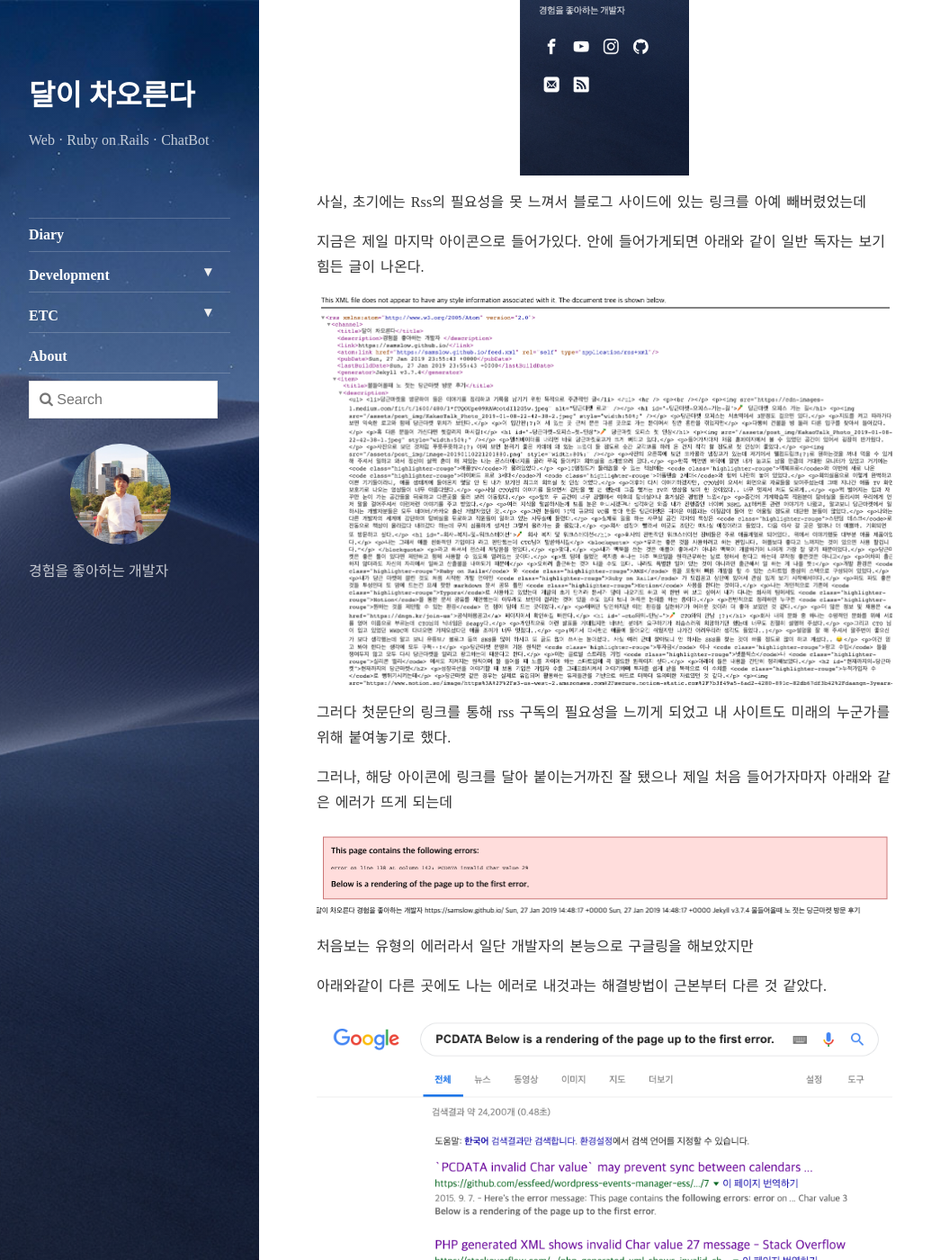
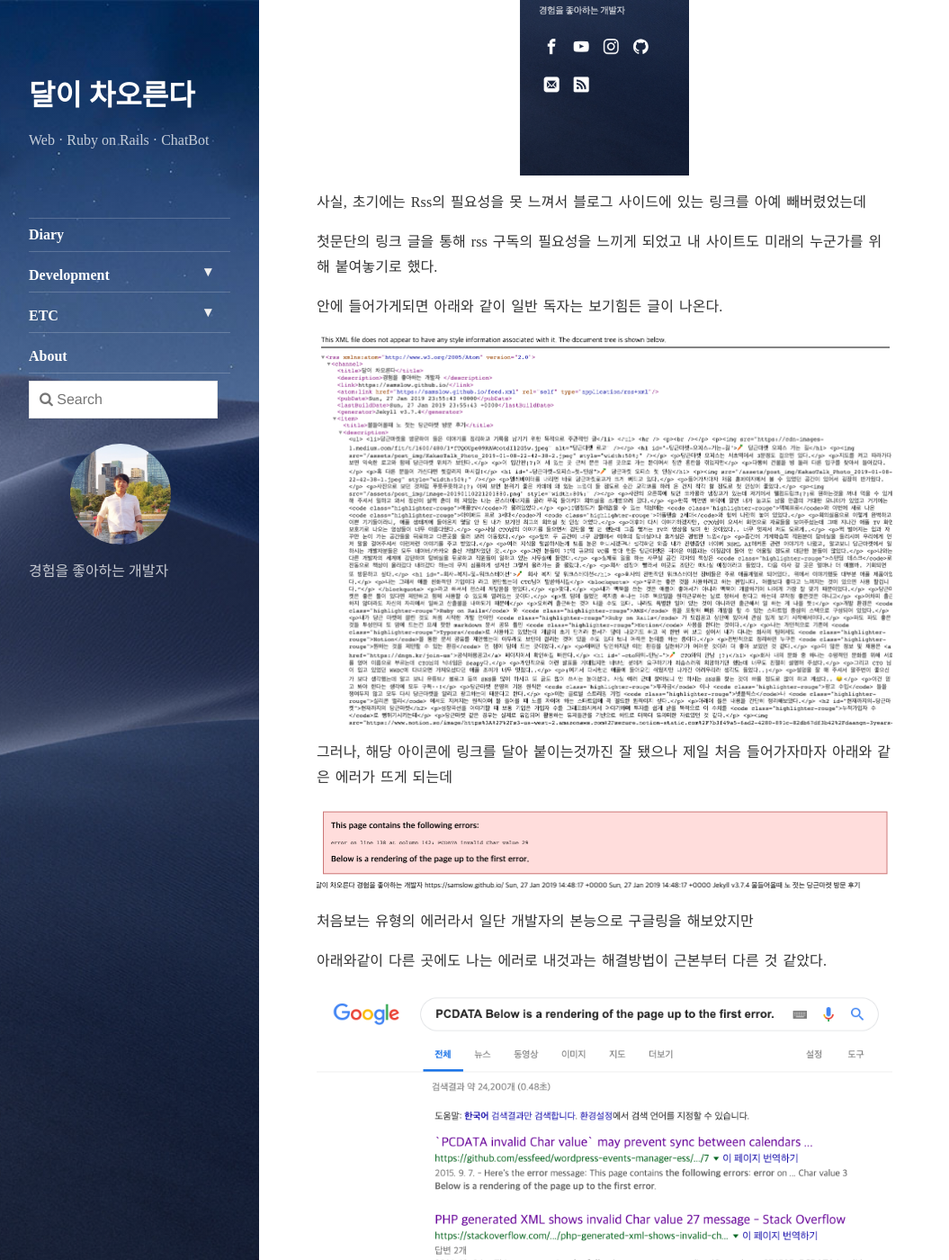
Before and after one commit to samslow/samslow.github.io, a Jekyll site: the page built from _posts/2019-01-28-Jekyll Blog, PCDATA invalid Char value Error 해결 방법.md, in a window 1280 px wide and 1400 px high, scrolled down 982 px. Shown: the whole window at 90% size, without its empty margins (0-1055 px from the left). Built offline with Jekyll 4.4.1, drawn with Linux system fonts in a browser that asks for light colours; nearby versions of some CDN libraries; comment, search, counter and statistics services are not loaded; some of the changed text lies outside the part shown.

Commit message:
190128 PCDATA error post modified
Signed-off-by: samslow <shsvkdldj@likelion.org>

```diff
--- a/_posts/2019-01-28-Jekyll Blog, PCDATA invalid Char value Error 해결 방법.md
+++ b/_posts/2019-01-28-Jekyll Blog, PCDATA invalid Char value Error 해결 방법.md
@@ -20,13 +20,13 @@ Jekyll 블로그 포스팅을 하다가 평소에는 문제가 없지만 rss 문
 
 사실, 초기에는 Rss의 필요성을 못 느껴서 블로그 사이드에 있는 링크를 아예 빼버렸었는데
 
-지금은 제일 마지막 아이콘으로 들어가있다. 안에 들어가게되면 아래와 같이 일반 독자는 보기힘든 글이 나온다.
+첫문단의 링크 글을 통해 rss 구독의 필요성을 느끼게 되었고 내 사이트도 미래의 누군가를 위해 붙여놓기로 했다.
+
+안에 들어가게되면 아래와 같이 일반 독자는 보기힘든 글이 나온다.
 
 <img src="/assets/post_img/image-20190128093620578.png"/>
 
-그러다 첫문단의 링크를 통해 rss 구독의 필요성을 느끼게 되었고 내 사이트도 미래의 누군가를 위해 붙여놓기로 했다.
-
-그러나, 해당 아이콘에 링크를 달아 붙이는거까진 잘 됐으나 제일 처음 들어가자마자 아래와 같은 에러가 뜨게 되는데
+그러나, 해당 아이콘에 링크를 달아 붙이는것까진 잘 됐으나 제일 처음 들어가자마자 아래와 같은 에러가 뜨게 되는데
 
 <img src="/assets/post_img/s2019-01-28 01.16.05.png" />
 
@@ -48,7 +48,7 @@ Jekyll 블로그 포스팅을 하다가 평소에는 문제가 없지만 rss 문
 
 <img src="/assets/post_img/s2019-01-28 01.17.00.png"/>
 
-물론, 이를 처음보는 나로썬 이것조차 무슨 말인지 알 수 없었지만 여기서 알 수 있었던것은 <u>`시작태그`와 `종료태그` 사이 위치한 `텍스트`데이터 라는 것이었다.</u>
+물론, 이를 처음보는 나로썬 이것조차 무슨 말인지 알 수 없었지만 여기서 알 수 있었던것은 `시작태그`와 `종료태그` 사이 위치한 `텍스트`데이터 라는 것이었다.
 
 여기서 이것은 보이지않는 `문장마감심볼`의 문제라는 느낌이 왔다. 뭐 CR, LF 같은 줄바꿈 심볼들말이다.
 
```
